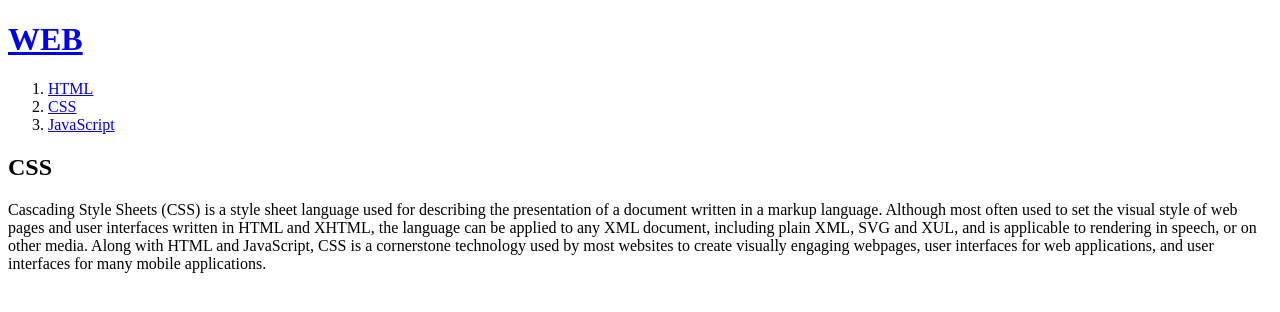
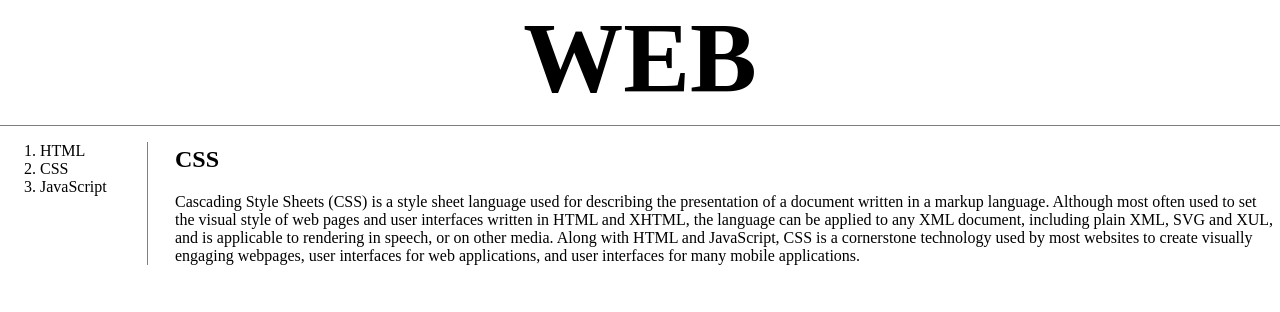
Before and after one commit to gmzuddl/web1, a plain HTML site: page 2.html in a window 1280 px wide. Drawn offline with Linux system fonts and the light colour scheme.

Commit message:
[update] : css 공부

```diff
--- a/2.html
+++ b/2.html
@@ -1,29 +1,85 @@
 <!DOCTYPE html>
 <meta charset="utf-8" />
+<style>
+  a {
+    color: black;
+    text-decoration: none;
+  }
+  h1 {
+    text-align: center;
+    border-bottom: 1px solid gray;
+    margin-bottom: 0px;
+    padding-bottom: 10px;
+    font-size: 100px;
+    margin-top: 0px;
+  }
+  #grid ol {
+    border-right: 1px solid gray;
+    width: fit-content;
+    padding-right: 40px;
+  }
+
+  #active {
+    color: red;
+  }
+  body {
+    margin: 0;
+  }
+  #grid {
+    display: grid;
+    grid-template-columns: 150px 1fr;
+  }
+  #article {
+    padding-left: 25px;
+  }
+</style>
+
+<!--css라는 문법에 맞게 처리하라는 의미, css는 새로운 언어를 해석하는 기능때문에 어려움-->
+<!--그럼에도 사용하는 강력한 효과가 있어서 - 그룹해서 한 번에 처리 등
+css를 이용하면서 style태그에서만 적용됨
+=>웹페이지 해석 도구들은 style태그는 제외하고 사용하게 됨 : 도입 된 중요한 이유. HTML이 정보에 전념하게 ㅎ ㅏ기 위해
+분리시킴 태그말고 속성을 이용할 수 있음-->
+<!--style태그의 a{} : 샌택자(selector) - 누구에게 효과를 줄 건지 선택하기 때문에-->
+
+<!--saw:태그가 saw면 다  변경,   .saw : class명이 saw인거 변경 -->
+<!--클래스명 2개일 경우 가장 마지막꺼 적용됨 이를 해결하기 위해  id 선택자 사용-->
+<!-- 우선순위 ID선택자(#) > 클래스 선택자(.) > 태그 선택자 -->
+
 <title>CSS 설명</title>
 <html>
-  <head>
+  <head> </head>
+  <body>
     <h1><a href="index.html">WEB</a></h1>
+    <div id="grid">
       <ol>
-      <li><a href="1.html" title="html 설명 페이지로 이동">HTML</a></li>
-      <li><a href="2.html" title="css 설명 페이지로 이동">CSS</a></li>
         <li>
-        <a href="3.html" title="JavaScript 설명 페이지로 이동">JavaScript</a>
+          <a href="1.html" title="html 설명 페이지로 이동">HTML</a>
+        </li>
+        <li>
+          <a href="2.html" title="css 설명 페이지로 이동">CSS</a>
+          <!--"color:red는 html속성, style이란 속성은 값으로 반든시 css효과가 들어온다."-->
+          <!--style태그 자체만으론 누구에게 적용할지 알 수 없음 -->
+        </li>
+        <li>
+          <a href="3.html" class="saw" title="JavaScript 설명 페이지로 이동"
+            >JavaScript</a
+          >
         </li>
       </ol>
-  </head>
-  <body>
+      <div id="article">
         <h2>CSS</h2>
         <p>
-      Cascading Style Sheets (CSS) is a style sheet language used for describing
-      the presentation of a document written in a markup language. Although most
-      often used to set the visual style of web pages and user interfaces
-      written in HTML and XHTML, the language can be applied to any XML
-      document, including plain XML, SVG and XUL, and is applicable to rendering
-      in speech, or on other media. Along with HTML and JavaScript, CSS is a
-      cornerstone technology used by most websites to create visually engaging
-      webpages, user interfaces for web applications, and user interfaces for
-      many mobile applications.
+          Cascading Style Sheets (CSS) is a style sheet language used for
+          describing the presentation of a document written in a markup
+          language. Although most often used to set the visual style of web
+          pages and user interfaces written in HTML and XHTML, the language can
+          be applied to any XML document, including plain XML, SVG and XUL, and
+          is applicable to rendering in speech, or on other media. Along with
+          HTML and JavaScript, CSS is a cornerstone technology used by most
+          websites to create visually engaging webpages, user interfaces for web
+          applications, and user interfaces for many mobile applications.
         </p>
+      </div>
+    </div>
   </body>
 </html>
```
Also changed, not shown: BOX.html (added, +32 -0 lines), grid.html (added, +28 -0 lines), index.html (+38 -3 lines). Lines whose indentation alone changed are shown as unchanged.
